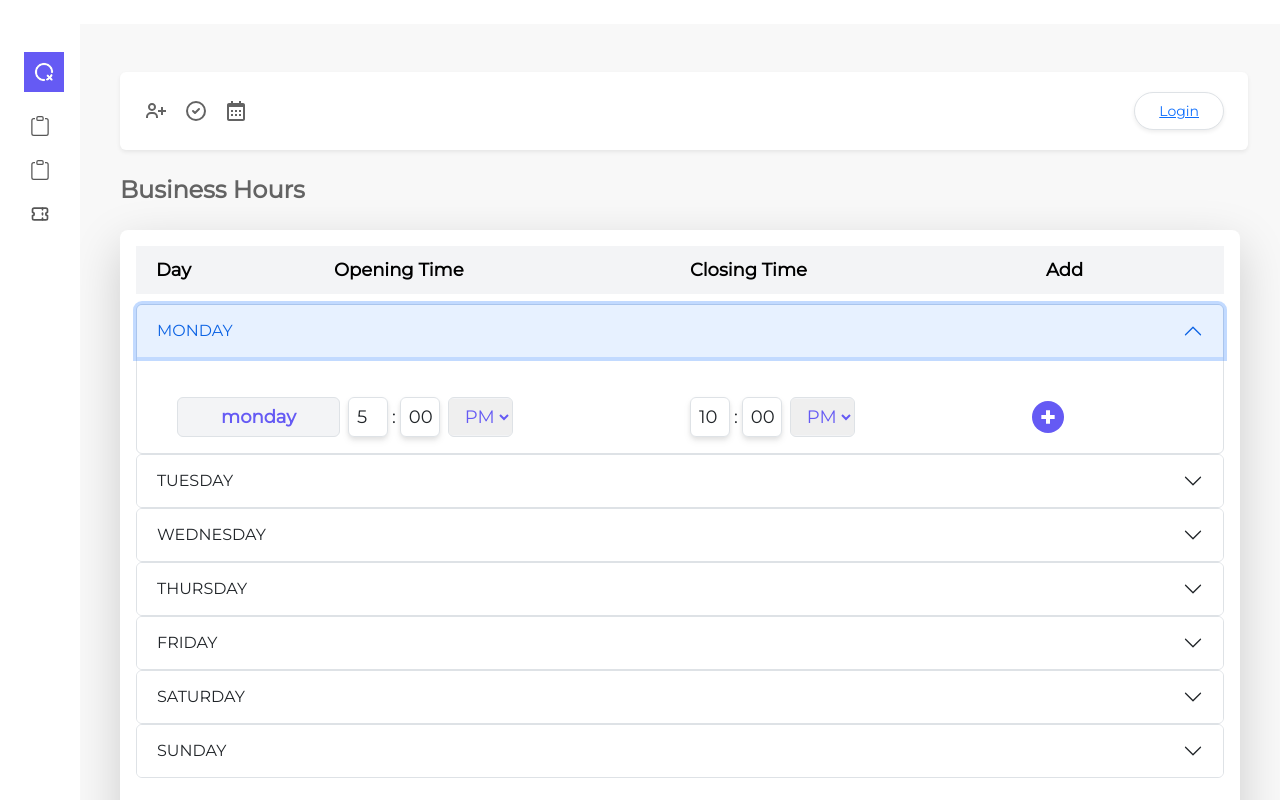
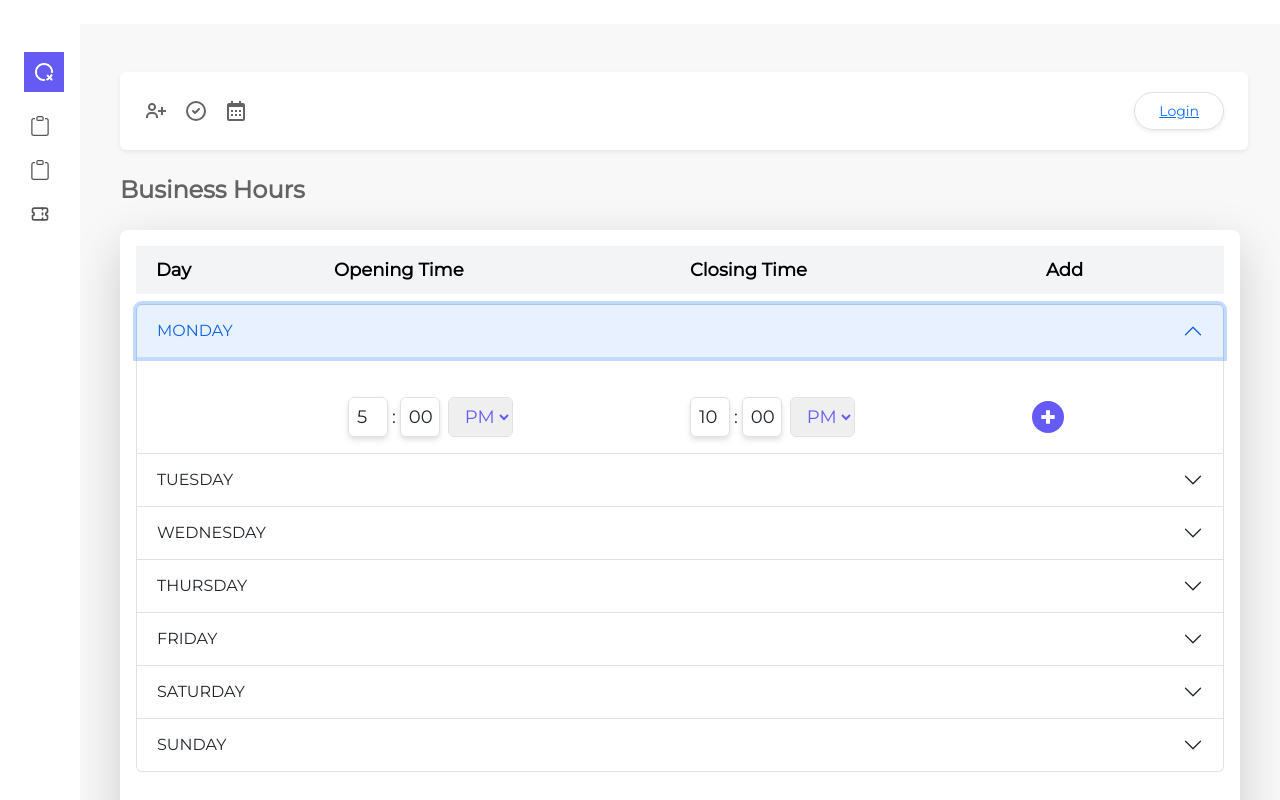
Before and after one commit to shubhMonter/qurex-frontend-1, a React (Create React App) app: page /dashboard/availability in a window 1280 px wide. Both pictures are taken after a click on the button "MONDAY". Shown: the top 800 px of the page. Built offline with nearby package versions, Linux system fonts and the light colour scheme; a web font is replaced by a local one; what agora-rtc-sdk-ng would draw is missing.

Commit message:
fix availibity

```diff
--- a/src/pages/Doctor/Practise/Consultation/index.jsx
+++ b/src/pages/Doctor/Practise/Consultation/index.jsx
@@ -16,7 +16,6 @@ const Consultation = () => {
   const getConsultationData = async(id,token) =>{
     try {
       const response =  await consultationAPI.getByUserId(id,token);
-      console.log({response});
       if(response){
         setData(response);
       }else{
@@ -40,7 +39,7 @@ const Consultation = () => {
     // },
     {
       name: 'Patient Name',
-      selector: (row) => row.patientId,
+      selector: (row) => row.patientId.name,
     },
     {
       name: 'Symtoms/Issue',
--- a/src/pages/Doctor/Settings/Practise/Availability/index.jsx
+++ b/src/pages/Doctor/Settings/Practise/Availability/index.jsx
@@ -6,9 +6,7 @@ import { capitalize } from 'lodash';
 import UserApi from '../../../../../api/UserAPI';
 import { setAuth } from '../../../../../state/auth/Actions';
 import Accordion from 'react-bootstrap/Accordion';
-
-// import { getBusinessHours } from '../../../../../api/UserAPI'
-
+import doctorActions from "../../../../../state/doctor/Actions"
 const days = [
   'monday',
   'tuesday',
@@ -18,26 +16,7 @@ const days = [
   'saturday',
   'sunday',
 ];
-const Availability = () => {
-  const [success, setSuccess] = useState('');
-  const [fail, setFail] = useState('');
-  const dispatch = useDispatch();
-  const auth = useSelector((state) => state.auth);
-  let authData = auth?.data;
-  //console.log({ authData });
-
-  // useEffect(() => {
-  //   (async () => {
-  //     const userData = await UserApi.getByUserId(authData?._id);
-  //     //console.log(authData?._id);
-  //     if (userData) {
-  //       dispatch(setAuth({ ...authData, userData }));
-  //     }
-  //   })();
-  // }, []);
-  const businessHours = authData?.drData?.businessHours;
-  const calendarComponentRef = React.createRef();
-  const bsInitialData = {
+const bsInitialData = [{
   day: 'monday',
   slots: [
     {
@@ -45,18 +24,73 @@ const Availability = () => {
       to: '22:00',
     },
   ],
-  };
+},{
+  day: 'tuesday',
+  slots: [
+    {
+      from: '00:00',
+      to: '00:00',
+    },
+  ],
+},{
+  day: 'wednesday',
+  slots: [
+    {
+      from: '00:00',
+      to: '00:00',
+    },
+  ],
+},{
+  day: 'thursday',
+  slots: [
+    {
+      from: '00:00',
+      to: '00:00',
+    },
+  ],
+},{
+  day: 'friday',
+  slots: [
+    {
+      from: '00:00',
+      to: '00:00',
+    },
+  ],
+},{
+  day: 'saturday',
+  slots: [
+    {
+      from: '00:00',
+      to: '00:00',
+    },
+  ],
+},{
+  day: 'sunday',
+  slots: [
+    {
+      from: '00:00',
+      to: '00:00',
+    },
+  ],
+},];
+
+const Availability = () => {
+  const [success, setSuccess] = useState('');
+  const [fail, setFail] = useState('');
+  const dispatch = useDispatch();
+  const auth = useSelector((state) => state.auth.authData);
+  const businessHours = useSelector((state) => state.doctor.businessHours);
   const [businessHoursData, setBusinessHoursData] = useState(
-    businessHours || days.map((day) => ({ ...bsInitialData, day }))
+    businessHours.length > 0 ? businessHours : bsInitialData
   );
 
+
+console.log({businessHoursData});
   const handleChange = (value) => {
-    console.log(businessHoursData);
     const data = businessHoursData.map((item) => {
       console.log(item?.day == value?.day ? value : item);
       return item?.day == value?.day ? value : item;
     });
-    console.log('🚀 ~ file: index.jsx ~ line 41 ~ handleChange ~ data', data);
     setBusinessHoursData(data);
   };
   const handleSubmit = async (key, value) => {
@@ -75,19 +109,16 @@ const Availability = () => {
         }),
       };
     });
-    // console.log(convertedData);
-    let drData = await UserApi.getByUserId(authData?._id);
+    let businessHoursData1 = { businessHours: convertedData };
+    let drData = await UserApi.getByUserId(auth.user.id);
     let drId = drData?._id;
-
-    let businessHoursData1 = { businessHours: convertedData };
     // console.log({ businessHoursData1 });
     let response = await UserApi.update(businessHoursData1, drId);
     if (response?.status) {
-      // console.log(response?.data);
-      let drData = response?.data;
-      console.log(drData?.businessHours);
-      setBusinessHoursData(drData?.businessHours);
-      dispatch(setAuth({ ...authData, drData: drData }));
+      const {businessHours :timeline } = response?.data;
+      console.log("check",timeline);
+      //setBusinessHoursData(timeline);
+    // doctorActions.businessHours({ businessHours:timeline })
 
       setSuccess('Business hours updated successfully!!');
       return;
@@ -97,8 +128,7 @@ const Availability = () => {
   const addNewRow = () => {
     setBusinessHoursData((state) => [...state, bsInitialData]);
   };
-  //console.log(businessHoursData[0].slots[index]);
-  console.log(businessHoursData);
+
   return (
     <>
       <div className="flex flex-col px-10 font-montserrat">
@@ -132,31 +162,45 @@ const Availability = () => {
               <div className="col-span-1">Add</div>
             </div>
 
-            {days.map((itemDay, key) =>
 
-            <Accordion>
+            <Accordion>            {
+            days.map((itemDay, key) =>
+
+
   <Accordion.Item eventKey={key}>
     <Accordion.Header>{itemDay.toUpperCase()}</Accordion.Header>
     <Accordion.Body>
-                {businessHoursData.map((time, key) =>
 
-                time.day == itemDay ?
-                  time.slots.map((slot, index) => (
+
+    { businessHoursData[key]?.day == itemDay ?
+      businessHoursData[key]?.slots.map((slot, index) => (
         <PerDayBussinessHours
           key={`${key}-${index}`}
           number={key}
-                      {...time}
+          {...businessHoursData[key]}
           index={index}
           addNewRow={addNewRow}
           handleChange={handleChange}
         />
       ))
-                  : <span></span>
-                )}
+      : <PerDayBussinessHours
+      number={0}
+      slots={{slots:[{
+        from: '00:00',
+        to: '00:00',
+      }],day:itemDay}}
+      index={0}
+      addNewRow={addNewRow}
+      handleChange={handleChange}
+    />}
+
     </Accordion.Body>
   </Accordion.Item>
+
+)}
 </Accordion>
-            )}
+
+
             {/* {businessHoursData.map((time, key) =>
               time.slots.map((slot, index) => (
                 <PerDayBussinessHours
@@ -237,9 +281,9 @@ const PerDayBussinessHours = ({
   return (
     <div className="grid grid-cols-9 col-span-1 mt-6 md:grid-cols-6 lg:grid-cols-6 xl:grid-cols-6 md:pl-5 lg:pl-5 xl:pl-5">
       <div className="col-span-2 font-bold md:col-span-1 lg:col-span-1 xl:col-span-1">
-        <div className="mr-2 h-8 sm:h-10 md:h-10 lg:h-10 xl:h-10  border rounded-md flex overflow-hidden justify-center items-center bg-gray-100 text-[#655af4] border-[#655af4] ">
+        {/* <div className="mr-2 h-8 sm:h-10 md:h-10 lg:h-10 xl:h-10  border rounded-md flex overflow-hidden justify-center items-center bg-gray-100 text-[#655af4] border-[#655af4] ">
           {day}
-        </div>
+        </div> */}
       </div>
 
       <div className="flex flex-row col-span-3 md:col-span-2 lg:col-span-2 xl:col-span-2">
--- a/src/preseneter/Auth/auth.ts
+++ b/src/preseneter/Auth/auth.ts
@@ -2,7 +2,9 @@ import { post } from "../../api";
 import { setAuth } from "../../state/auth/Actions";
 import { Auth } from "../../state/auth/interface";
 import { clearError, setError } from "../../state/error/actions";
+import { Role } from "../../state/interface";
 import { BaseSetting } from "../../utils/common";
+import { getDoctorDetails } from "../DashBoard/Doctor";
 export interface Register {
   mobile: number;
   name: string;
@@ -58,6 +60,9 @@ export const SignInOTP = async (req: VerifyOTP) => {
         token: response.headers["x-auth-token"] as string,
       };
       setAuth(data);
+      if(role === Role.DR){
+        getDoctorDetails(id,data.token)
+      }
     } else {
       setError(
         {
```
Lines whose indentation alone changed are shown as unchanged.
